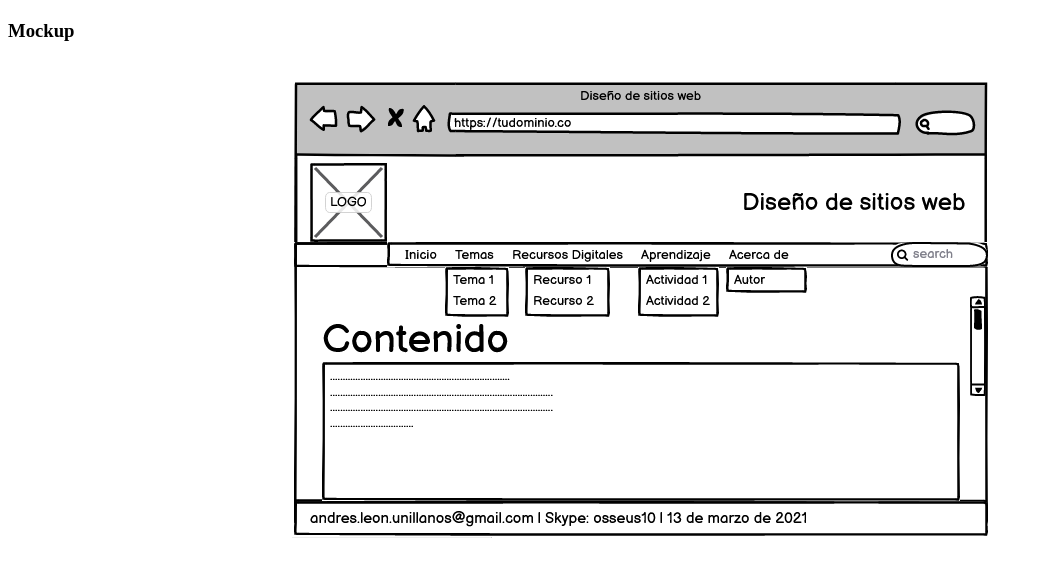
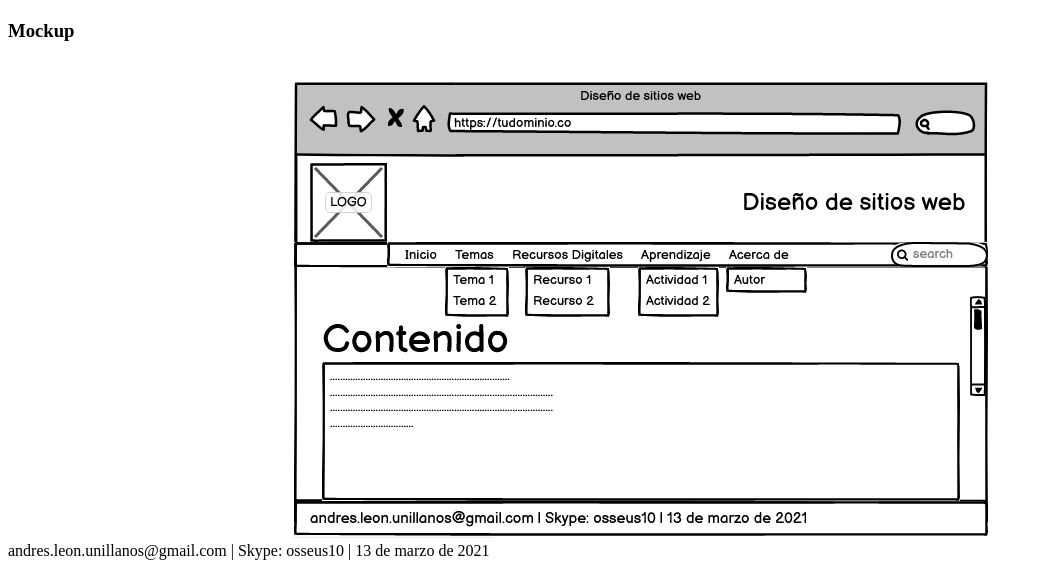
Before and after one commit to starlord1019/DSW-AndresLeon, a plain HTML site: page fase2/design.html in a window 1280 px wide. Shown: the part 1324-1892 px from the top of the page, without its empty margins (0-1043 px from the left). Drawn offline with Linux system fonts and the light colour scheme.

Commit message:
footer
pie de página

```diff
--- a/fase2/design.html
+++ b/fase2/design.html
@@ -79,5 +79,6 @@
             <center><img src="" alt=""></center>
             <center><img src="mockup1.png"></center>
     </header>
+    <footer>andres.leon.unillanos@gmail.com | Skype: osseus10 | 13 de marzo de 2021</footer>
 </body>
 </html>
```
